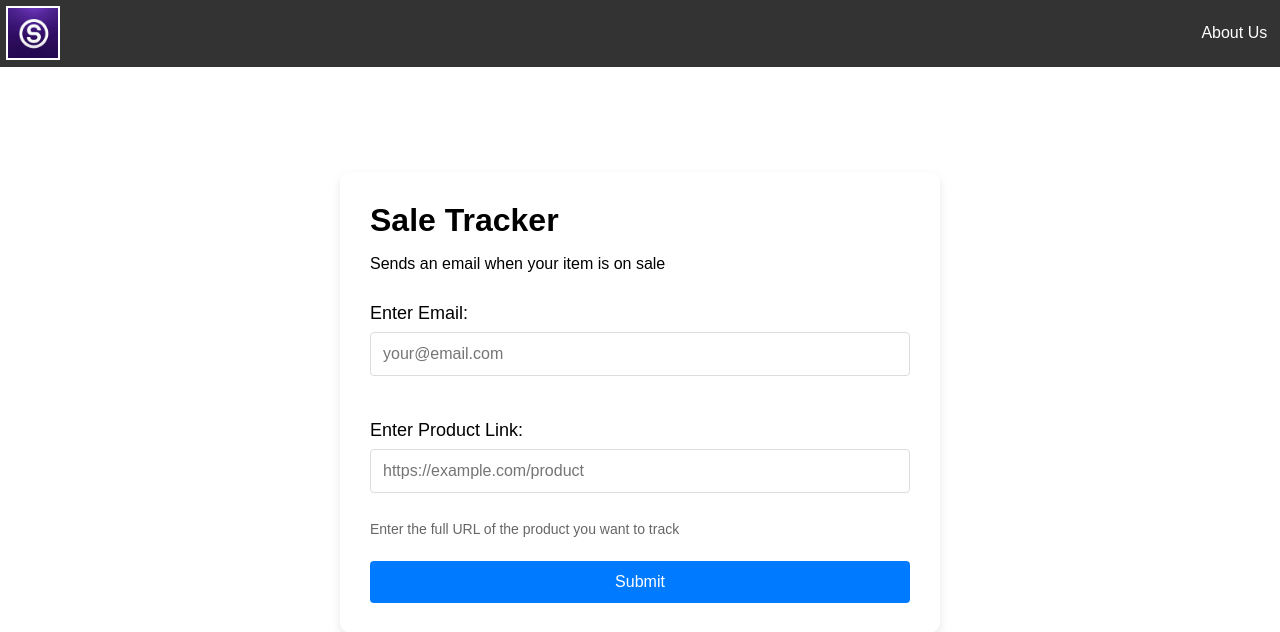
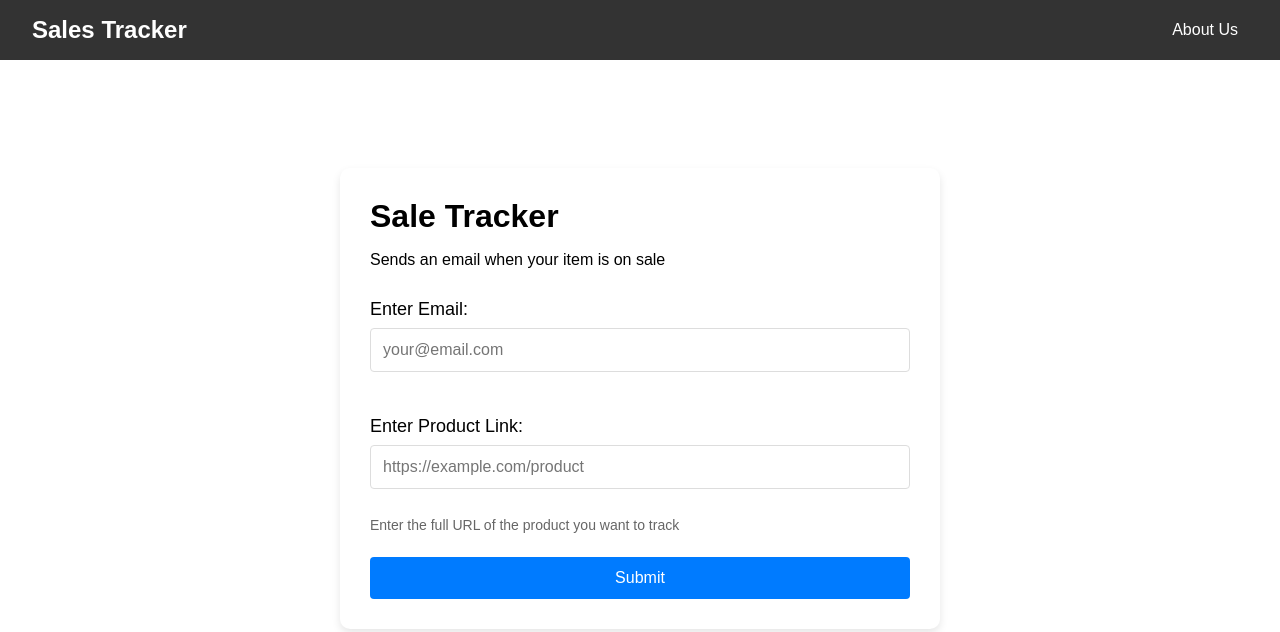
Before and after one commit to developer-az/SalesTracker, a Flask app: page / in a window 1280 px wide. Shown: the top 632 px of the page. Run offline with Flask 3, Linux system fonts and the light colour scheme.

Commit message:
Update header with text logo and clickable About dropdown

```diff
--- a/requirements.txt
+++ b/requirements.txt
@@ -1,8 +1,8 @@
-Flask==3.0.2
+flask==3.0.2
 flask-cors==4.0.0
+flask-limiter==3.5.0
 requests==2.31.0
 beautifulsoup4==4.12.3
 python-dotenv==1.0.1
-APScheduler==3.10.4
+apscheduler==3.10.4
 gunicorn==21.2.0
-Flask-Limiter==3.5.0
--- a/static/scripts.js
+++ b/static/scripts.js
@@ -114,3 +114,28 @@ document
       hideLoading();
     }
   });
+
+// Dropdown functionality
+document.addEventListener('DOMContentLoaded', function() {
+    const dropdown = document.querySelector('.dropdown');
+    const dropdownContent = document.querySelector('.dropdown-content');
+    const aboutUs = document.querySelector('.about-us');
+
+    // Toggle dropdown on click
+    aboutUs.addEventListener('click', function(e) {
+        e.stopPropagation();
+        dropdownContent.classList.toggle('show');
+    });
+
+    // Close dropdown when clicking outside
+    document.addEventListener('click', function(e) {
+        if (!dropdown.contains(e.target)) {
+            dropdownContent.classList.remove('show');
+        }
+    });
+
+    // Prevent dropdown from closing when clicking inside it
+    dropdownContent.addEventListener('click', function(e) {
+        e.stopPropagation();
+    });
+});
--- a/static/styles.css
+++ b/static/styles.css
@@ -13,19 +13,18 @@
   justify-content: space-between;
   align-items: center;
   background-color: #333;
-  padding-top: 0.5%;
-  padding-bottom: 0.5%;
+  padding: 1rem 2rem;
 }
 
-.header img {
-  max-height: 50px;
-  border: 2px solid #fff;
-  margin-left: 0.5%;
+.logo-text {
+  color: #fff;
+  font-size: 24px;
+  font-weight: bold;
+  text-decoration: none;
 }
 
 .dropdown {
   color: #fff;
-  margin-right: 1%;
   display: flex;
   flex-direction: column;
   align-items: center;
@@ -39,20 +38,36 @@
   z-index: 1;
   padding: 15px;
   border-radius: 5px;
-  transform: translateY(35%); /*temporary fix*/
+  transform: translateY(35%);
+  min-width: 200px;
 }
 
-.dropdown:hover .dropdown-content {
+.dropdown-content.show {
   display: block;
 }
 
 .dropdown-content .linkedIn {
   color: #fff;
   text-decoration: none;
+  display: block;
+  padding: 8px 0;
+  transition: color 0.3s ease;
 }
 
 .dropdown-content .linkedIn:hover {
-  text-decoration: underline;
+  color: #007bff;
+  text-decoration: none;
+}
+
+.about-us {
+  cursor: pointer;
+  padding: 5px 10px;
+  border-radius: 4px;
+  transition: background-color 0.3s ease;
+}
+
+.about-us:hover {
+  background-color: #444;
 }
 
 .form {
--- a/templates/index.html
+++ b/templates/index.html
@@ -13,10 +13,7 @@
 
   <body class="webpage">
     <header class="header">
-      <img
-        src="{{ url_for('static', filename='Logo.jpeg') }}"
-        alt="Your Company Logo"
-      />
+      <div class="logo-text">Sales Tracker</div>
       <div class="dropdown">
         <div class="about-us">
           <span>About Us</span>
@@ -26,8 +23,12 @@
             class="linkedIn"
             href="https://www.linkedin.com/in/siqi-ding-21b853236/"
             target="_blank"
-            >LinkedIn
-          </a>
+            >Siqi Ding</a>
+          <a
+            class="linkedIn"
+            href="https://www.linkedin.com/in/anthony--zhou/"
+            target="_blank"
+            >Anthony Zhou</a>
         </div>
       </div>
     </header>
```
Also changed, not shown: 1 other file.
